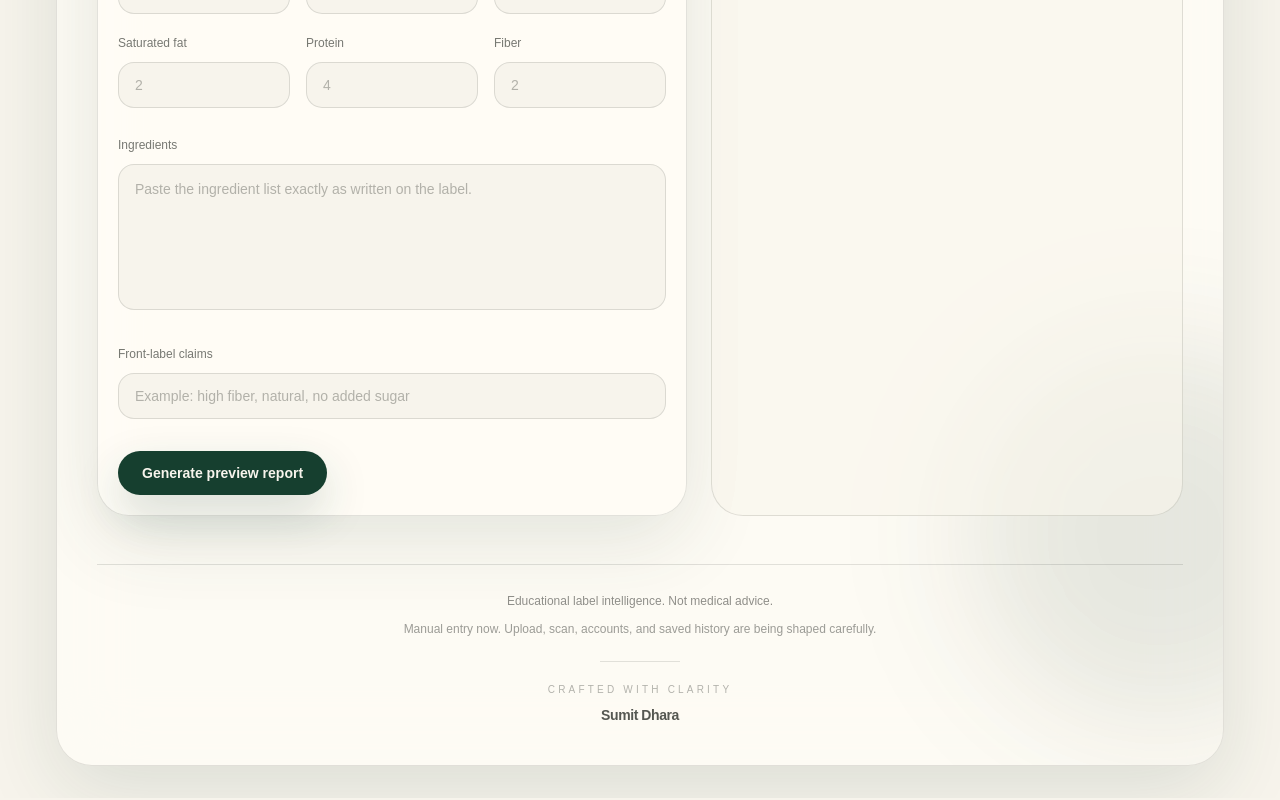
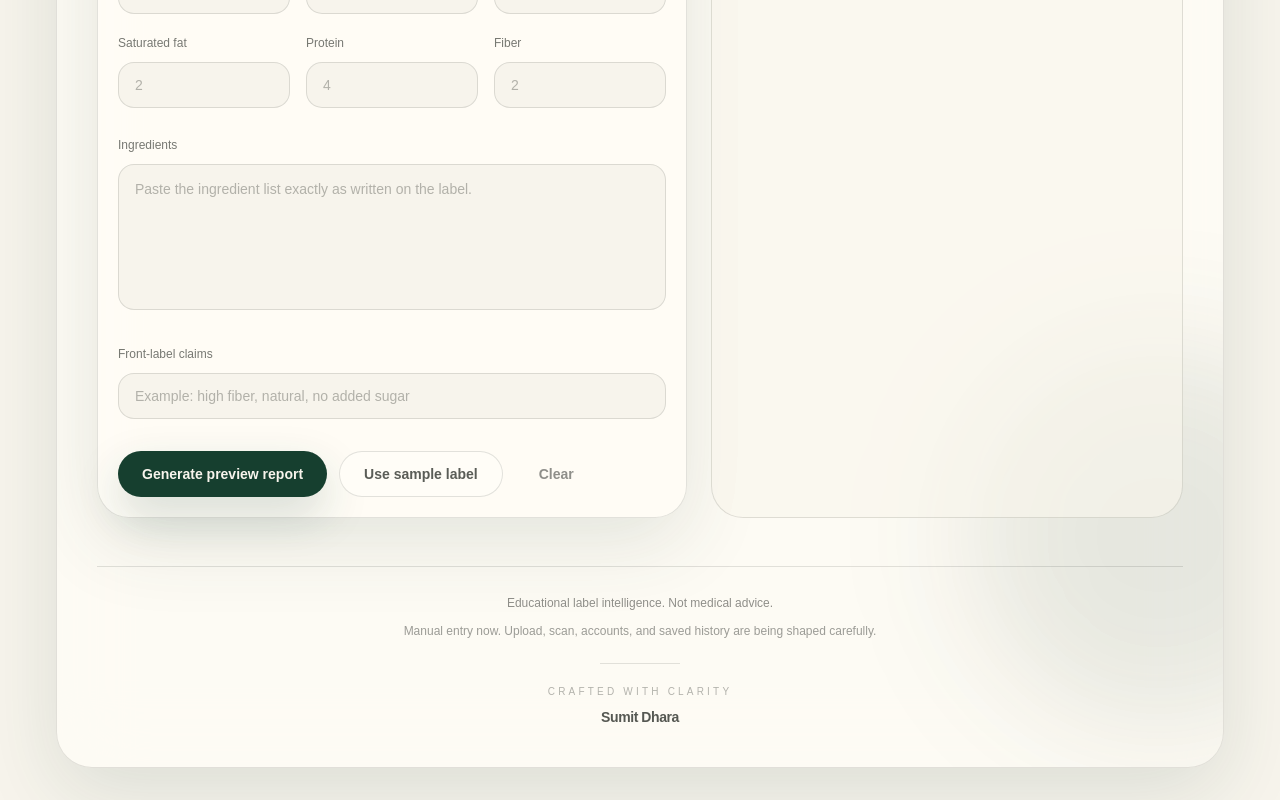
Before and after one commit to sumitdhara609/FoodTruth, a Next.js app: page /analyze/manual in a window 1280 px wide. Shown: the part 704-1504 px from the top of the page. Built offline with nearby package versions, Linux system fonts and the light colour scheme.

Commit message:
Add sample label autofill

```diff
--- a/components/analyze/manual-analyzer-form.tsx
+++ b/components/analyze/manual-analyzer-form.tsx
@@ -89,6 +89,23 @@ const initialFormState: ManualAnalyzerState = {
   claims: "",
 };
 
+const sampleFormState: ManualAnalyzerState = {
+  productName: "Multigrain Breakfast Bar",
+  brandName: "Demo Foods",
+  category: "Snack",
+  servingSizeGrams: "40",
+  packSizeGrams: "200",
+  calories: "180",
+  sugarGrams: "12",
+  sodiumMg: "110",
+  totalFatGrams: "6",
+  saturatedFatGrams: "2",
+  proteinGrams: "4",
+  fiberGrams: "2",
+  ingredients: "whole grains, dates, sugar, glucose syrup, cocoa, stabilizer",
+  claims: "high fiber, natural",
+};
+
 export function ManualAnalyzerForm() {
   const [formState, setFormState] =
     useState<ManualAnalyzerState>(initialFormState);
@@ -107,6 +124,16 @@ export function ManualAnalyzerForm() {
     );
 
     setResult(nextResult);
+  };
+
+  const handleUseSample = () => {
+    setFormState(sampleFormState);
+    setResult(null);
+  };
+
+  const handleClearForm = () => {
+    setFormState(initialFormState);
+    setResult(null);
   };
 
   return (
@@ -207,13 +234,31 @@ export function ManualAnalyzerForm() {
           />
         </label>
 
+        <div className="mt-8 flex flex-col gap-3 sm:flex-row">
   <button
     type="button"
     onClick={handleGenerateReport}
-          className="mt-8 rounded-full bg-[var(--primary)] px-6 py-3 text-sm font-semibold text-[var(--background)] shadow-[0_18px_45px_rgba(22,63,47,0.18)] transition hover:opacity-90"
+    className="rounded-full bg-[var(--primary)] px-6 py-3 text-sm font-semibold text-[var(--background)] shadow-[0_18px_45px_rgba(22,63,47,0.18)] transition hover:opacity-90"
   >
     Generate preview report
   </button>
+
+  <button
+    type="button"
+    onClick={handleUseSample}
+    className="rounded-full border border-[var(--border)] bg-[var(--surface)] px-6 py-3 text-sm font-semibold text-[var(--foreground)]/70 transition hover:bg-[var(--surface-muted)]"
+  >
+    Use sample label
+  </button>
+
+  <button
+    type="button"
+    onClick={handleClearForm}
+    className="rounded-full px-6 py-3 text-sm font-semibold text-[var(--foreground)]/48 transition hover:bg-[var(--surface-muted)] hover:text-[var(--foreground)]/70"
+  >
+    Clear
+  </button>
+</div>
       </div>
 
       <FoodTruthReportPanel result={result} />
```
Lines whose indentation alone changed are shown as unchanged.
